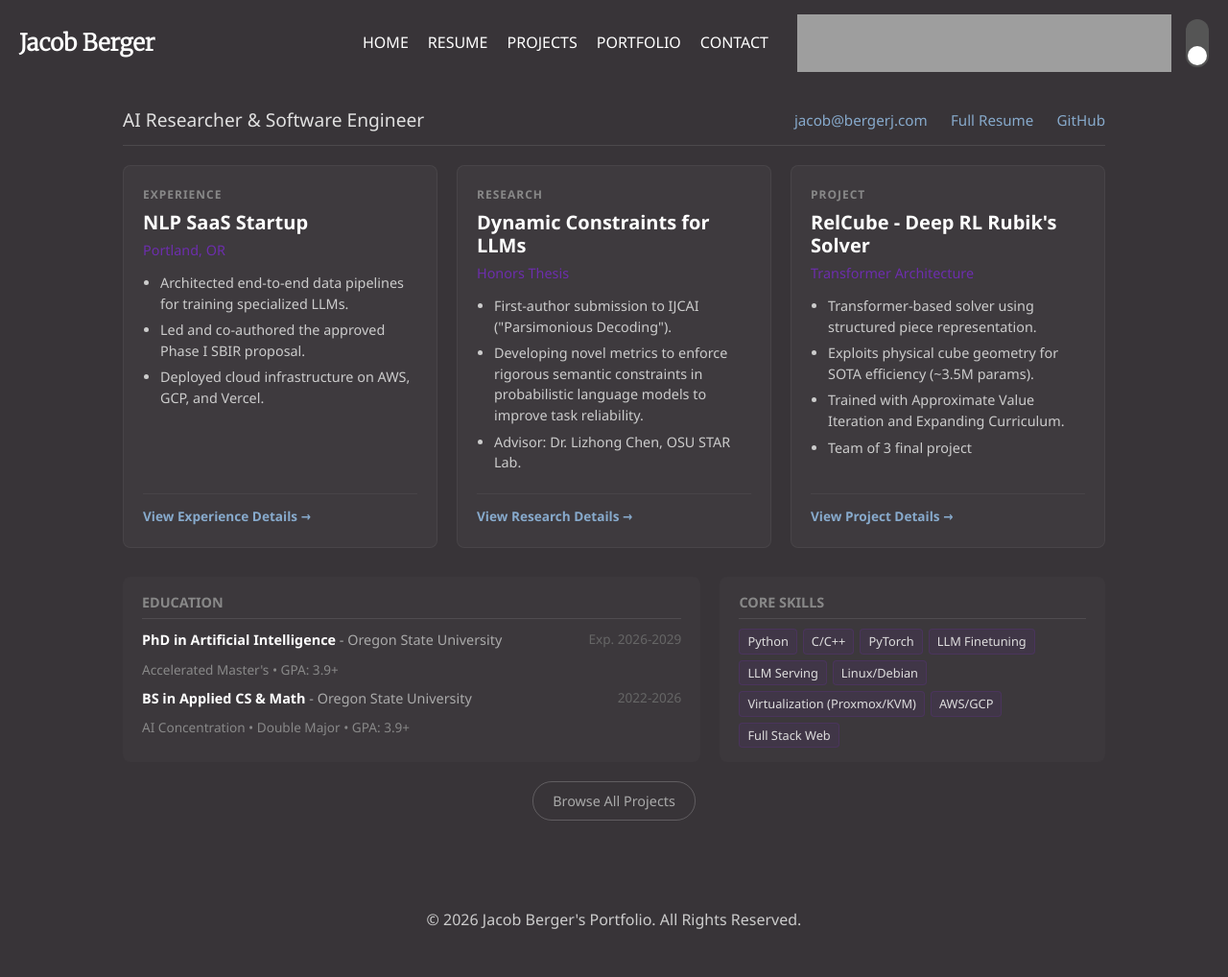
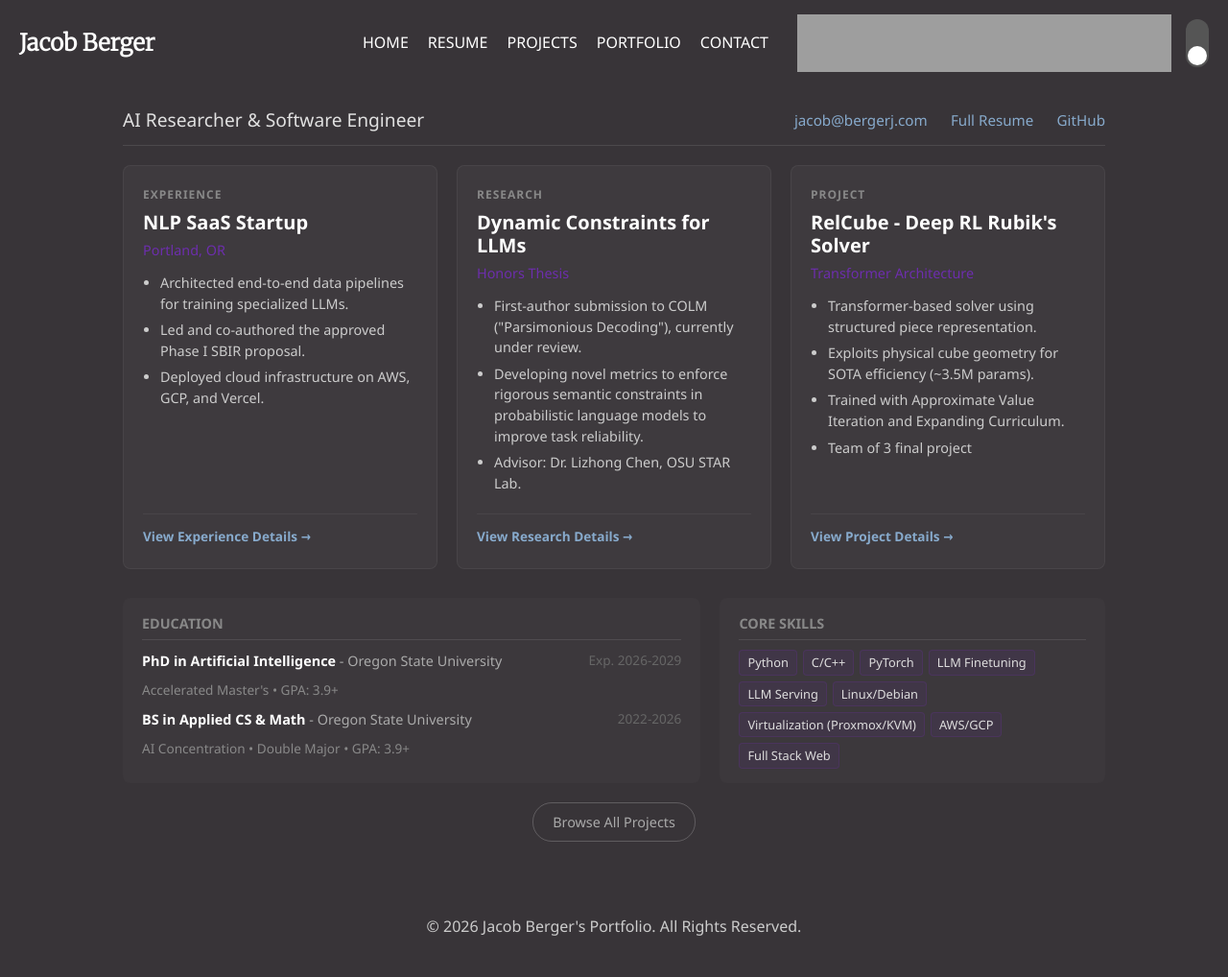
Before and after one commit to bergerjacob/bergerj-website, a Jekyll site: the page built from portfolio/index.html, in a window 1280 px wide. Shown: the whole page at 96% size. Built offline with Jekyll 4.4.1, drawn with Linux system fonts in a browser that asks for light colours.

Commit message:
Update paper venue: IJCAI → COLM, currently under review

```diff
--- a/portfolio/index.html
+++ b/portfolio/index.html
@@ -42,7 +42,7 @@ title: Portfolio
             <div class="card-subtitle">Honors Thesis</div>
             <div class="card-content">
                 <ul>
-                    <li>First-author submission to IJCAI ("Parsimonious Decoding").</li>
+                    <li>First-author submission to COLM ("Parsimonious Decoding"), currently under review.</li>
                     <li>Developing novel metrics to enforce rigorous semantic constraints in probabilistic language models to improve task reliability.</li>
                     <li>Advisor: Dr. Lizhong Chen, OSU STAR Lab.</li>
                 </ul>
```
